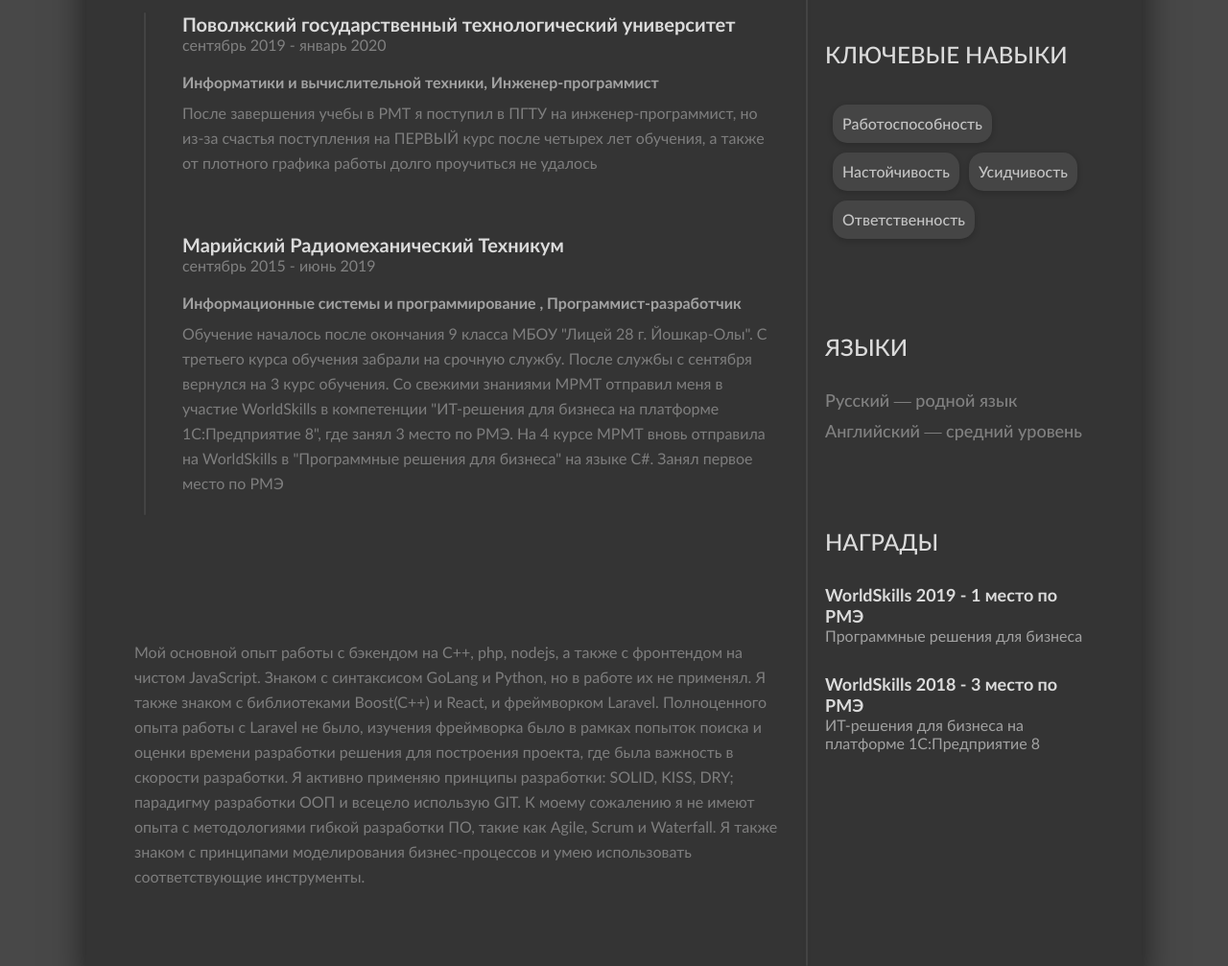
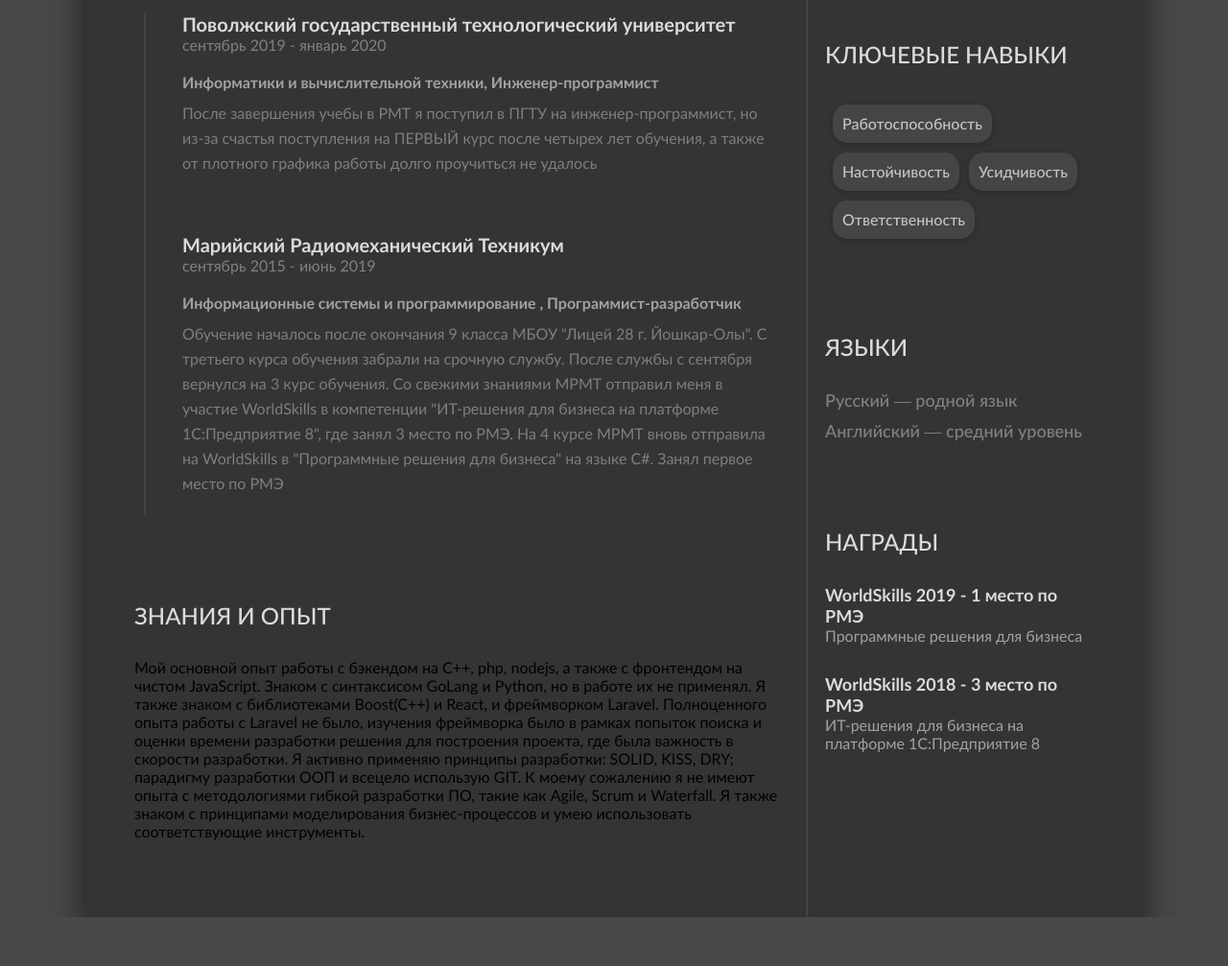
Before and after one commit to shanja-glinka/glowing-octo-journey, a plain HTML site: page index.html in a window 1280 px wide. Shown: the part 1496-2503 px from the top of the page at 96% size. After the commit the page ends 2452 px from the top, so only its background shows below. Drawn offline with Linux system fonts and the light colour scheme.

Commit message:
Update index.html

```diff
--- a/index.html
+++ b/index.html
@@ -154,7 +154,11 @@
                     </div>
 
 
-                    <div class="resume__box resume__short-skills">
+                    <div class="resume__box">
+                        <div class="title-box">
+                            <h2 data-translate="skill-knowledge"></h2>
+                        </div>
+
                         <p data-translate="skill-full"></p>
                     </div>
 
```
